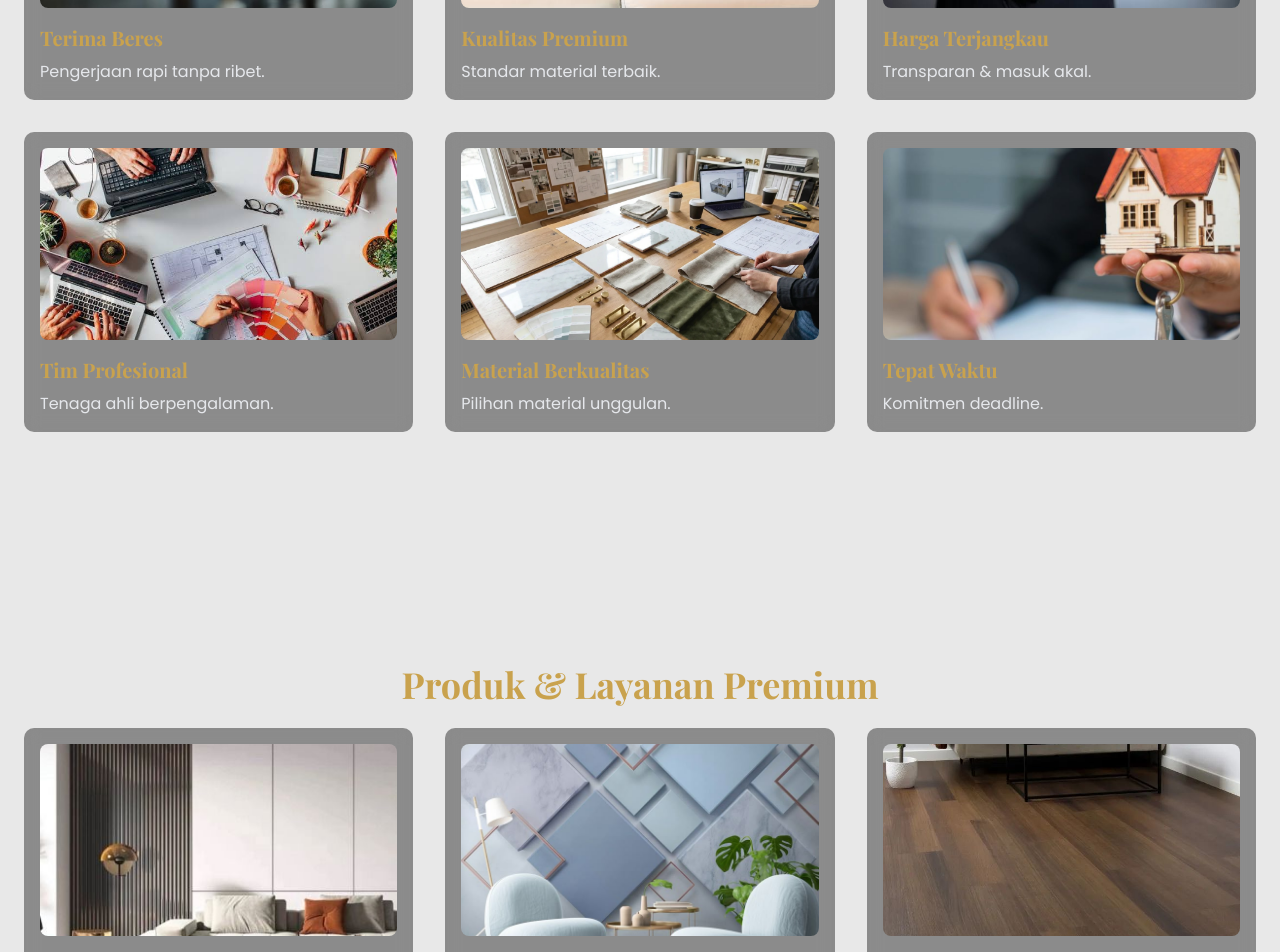
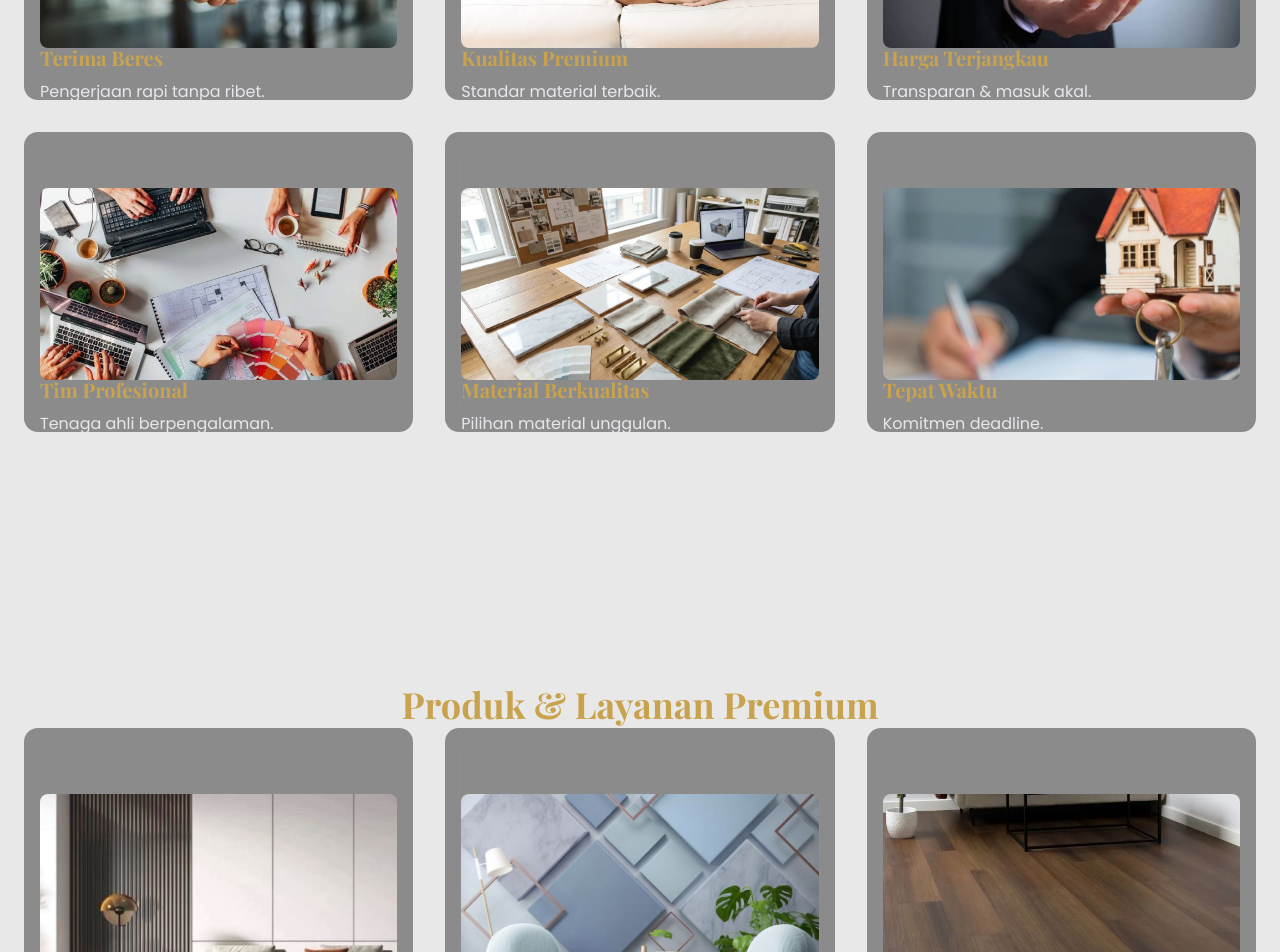
Before and after one commit to sirikotampan111-jpg/TerraDekor.co.id, a Next.js app: page / in a window 1280 px wide. Shown: the part 1200-2152 px from the top of the page. Built offline with nearby package versions, Linux system fonts and the light colour scheme.

Commit message:
Update page.tsx

```diff
--- a/src/app/page.tsx
+++ b/src/app/page.tsx
@@ -25,18 +25,21 @@ const products = [
 export default function HomePage() {
   const { scrollY } = useScroll();
 
-  // HERO PARALLAX
-  const heroY = useTransform(scrollY, [0, 400], [0, -100]);
-  const heroOpacity = useTransform(scrollY, [0, 400], [1, 0.6]);
+  // GLOBAL PARALLAX
+  const heroTextY = useTransform(scrollY, [0, 500], [0, -120]);
+  const heroImgY = useTransform(scrollY, [0, 500], [0, -60]);
+  const heroOpacity = useTransform(scrollY, [0, 500], [1, 0.65]);
 
-  // SECTION TITLE PARALLAX
-  const sectionTitleY = useTransform(scrollY, [200, 700], [40, 0]);
+  const sectionTitleY = useTransform(scrollY, [300, 900], [60, 0]);
 
   return (
     <main className="relative w-full text-white overflow-hidden">
 
-      {/* BACKGROUND FULL PAGE */}
-      <div className="fixed inset-0 -z-10">
+      {/* BACKGROUND */}
+      <motion.div
+        style={{ y: heroImgY }}
+        className="fixed inset-0 -z-10"
+      >
         <Image
           src="/background1.jpg"
           alt="Background"
@@ -45,36 +48,31 @@ export default function HomePage() {
           priority
         />
         <div className="absolute inset-0 bg-black/70" />
-      </div>
+      </motion.div>
 
       {/* HERO */}
       <section className="min-h-screen flex items-center justify-center px-6">
         <motion.div
-          initial={{ opacity: 0 }}
-          animate={{ opacity: 1 }}
-          transition={{ duration: 0.8 }}
+          style={{ y: heroTextY, opacity: heroOpacity }}
           className="text-center max-w-4xl"
         >
           <motion.h1
-            style={{ y: heroY, opacity: heroOpacity }}
-            className="text-4xl md:text-6xl font-extrabold text-[#C9A24D] mb-6 drop-shadow-lg"
+            className="text-4xl md:text-6xl font-extrabold text-[#C9A24D] mb-6 drop-shadow-xl"
           >
             Interior Elegan & Premium
           </motion.h1>
 
           <motion.p
-            style={{ y: heroY }}
             className="text-gray-200 text-lg md:text-xl mb-10"
           >
             Solusi desain interior modern dengan kualitas terbaik dan pengerjaan profesional.
           </motion.p>
 
-          {/* CTA HERO */}
           <Link
             href="https://wa.me/62XXXXXXXXXX"
             className="inline-block px-10 py-4 rounded-full
             bg-[#C9A24D] text-black font-semibold text-lg
-            hover:bg-[#e3bb5f] transition-all duration-300 shadow-lg"
+            hover:bg-[#e3bb5f] transition-all duration-300 shadow-xl"
           >
             Konsultasi Sekarang
           </Link>
@@ -83,108 +81,104 @@ export default function HomePage() {
 
       {/* KENAPA MEMILIH KAMI */}
       <section className="px-6 py-24 max-w-7xl mx-auto">
-        <div className="text-center mb-16">
         <motion.h2
           style={{ y: sectionTitleY }}
-            className="text-3xl md:text-4xl font-bold text-[#C9A24D] mb-4"
+          className="text-center text-3xl md:text-4xl font-bold text-[#C9A24D] mb-16"
         >
           Kenapa Memilih Kami
         </motion.h2>
-        </div>
 
         <div className="grid grid-cols-1 sm:grid-cols-2 lg:grid-cols-3 gap-8">
-          {advantages.map((item, idx) => (
+          {advantages.map((item, idx) => {
+            const cardImgY = useTransform(scrollY, [400, 1200], [40, -40]);
+            const cardTextY = useTransform(scrollY, [400, 1200], [20, 0]);
+
+            return (
               <motion.div
                 key={idx}
-              initial={{ opacity: 0, y: 30 }}
-              whileInView={{ opacity: 1, y: 0 }}
-              transition={{ duration: 0.4 }}
-              viewport={{ once: true }}
-              className="bg-black/40 p-4 rounded-lg backdrop-blur-sm hover:scale-[1.02] transition"
+                className="bg-black/40 p-4 rounded-xl backdrop-blur-md hover:scale-[1.03] transition"
               >
-              <div className="relative w-full h-48 mb-4 rounded-md overflow-hidden">
+                <motion.div
+                  style={{ y: cardImgY }}
+                  className="relative w-full h-48 mb-4 rounded-md overflow-hidden"
+                >
                   <Image
                     src={`/${item.img}`}
                     alt={item.title}
                     fill
                     className="object-cover"
                   />
-              </div>
+                </motion.div>
 
                 <motion.h3
-                initial={{ y: 10, opacity: 0 }}
-                whileInView={{ y: 0, opacity: 1 }}
-                transition={{ duration: 0.4 }}
-                viewport={{ once: true }}
+                  style={{ y: cardTextY }}
                   className="text-xl font-bold text-[#C9A24D] mb-2"
                 >
                   {item.title}
                 </motion.h3>
 
-              <p className="text-gray-200">{item.desc}</p>
+                <motion.p
+                  style={{ y: cardTextY }}
+                  className="text-gray-200"
+                >
+                  {item.desc}
+                </motion.p>
               </motion.div>
-          ))}
+            );
+          })}
         </div>
       </section>
 
-      {/* PRODUK & LAYANAN */}
+      {/* PRODUK */}
       <section className="px-6 py-24 max-w-7xl mx-auto">
-        <div className="text-center mb-16">
         <motion.h2
           style={{ y: sectionTitleY }}
-            className="text-3xl md:text-4xl font-bold text-[#C9A24D] mb-4"
+          className="text-center text-3xl md:text-4xl font-bold text-[#C9A24D] mb-16"
         >
           Produk & Layanan Premium
         </motion.h2>
-        </div>
 
         <div className="grid grid-cols-1 sm:grid-cols-2 lg:grid-cols-3 gap-8">
-          {products.map((item, idx) => (
+          {products.map((item, idx) => {
+            const imgY = useTransform(scrollY, [800, 1600], [50, -30]);
+
+            return (
               <motion.div
                 key={idx}
-              initial={{ opacity: 0, y: 30 }}
-              whileInView={{ opacity: 1, y: 0 }}
-              transition={{ duration: 0.4 }}
-              viewport={{ once: true }}
-              className="bg-black/40 p-4 rounded-lg backdrop-blur-sm hover:scale-[1.02] transition"
+                className="bg-black/40 p-4 rounded-xl backdrop-blur-md hover:scale-[1.03] transition"
               >
-              <div className="relative w-full h-48 mb-4 rounded-md overflow-hidden">
+                <motion.div
+                  style={{ y: imgY }}
+                  className="relative w-full h-48 mb-4 rounded-md overflow-hidden"
+                >
                   <Image
                     src={`/${item.img}`}
                     alt={item.title}
                     fill
                     className="object-cover"
                   />
+                </motion.div>
+
+                <h3 className="text-xl font-bold text-[#C9A24D] mb-2">
+                  {item.title}
+                </h3>
+                <p className="text-gray-200">{item.desc}</p>
+              </motion.div>
+            );
+          })}
         </div>
 
-              <motion.h3
-                initial={{ y: 10, opacity: 0 }}
-                whileInView={{ y: 0, opacity: 1 }}
-                transition={{ duration: 0.4 }}
-                viewport={{ once: true }}
-                className="text-xl font-bold text-[#C9A24D] mb-2"
-              >
-                {item.title}
-              </motion.h3>
-
-              <p className="text-gray-200">{item.desc}</p>
-            </motion.div>
-          ))}
-        </div>
-
-        {/* CTA BAWAH */}
         <div className="text-center mt-20">
           <Link
             href="https://wa.me/62XXXXXXXXXX"
             className="inline-block px-10 py-4 rounded-full
             bg-[#C9A24D] text-black font-semibold text-lg
-            hover:bg-[#e3bb5f] transition-all duration-300 shadow-lg"
+            hover:bg-[#e3bb5f] transition-all duration-300 shadow-xl"
           >
             Hubungi Kami Sekarang
           </Link>
         </div>
       </section>
-
     </main>
   );
 }
```
Lines whose indentation alone changed are shown as unchanged.
